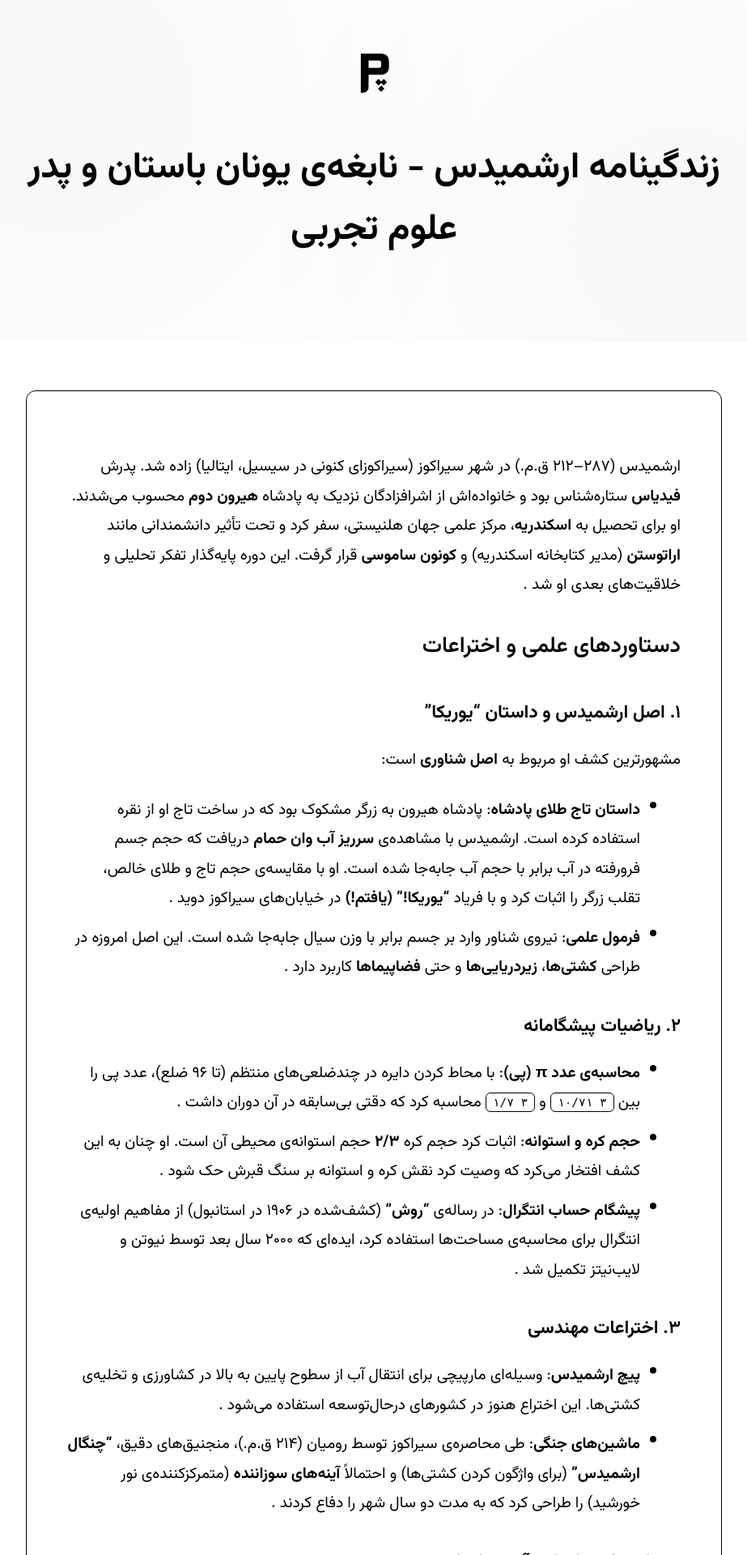
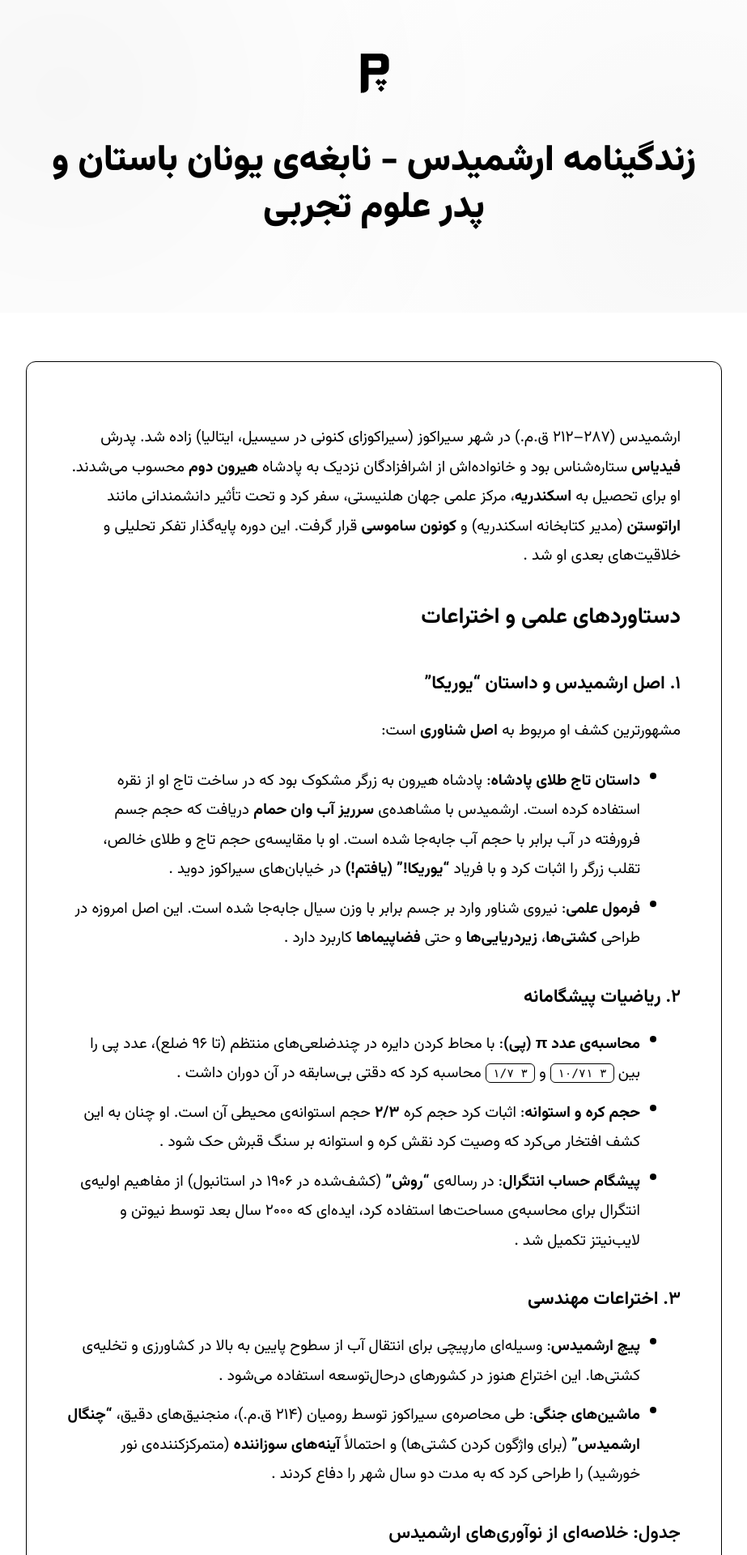
Before and after one commit to darkblog/darkblog.github.io, a Jekyll site: the page built from _posts/2025-7-5-63.md, in a window 1280 px wide. Shown: the top 1920 px of the page at 81% size, without its empty margins (178-1101 px from the left). Built offline with Jekyll 4.4.1, drawn with Linux system fonts in a browser that asks for light colours.

Commit message:
Update post.html

```diff
--- a/_layouts/post.html
+++ b/_layouts/post.html
@@ -15,7 +15,7 @@
 
     <link rel="preconnect" href="https://fonts.googleapis.com">
     <link rel="preconnect" href="https://fonts.gstatic.com" crossorigin>
-    <link href="https://fonts.googleapis.com/css2?family=Vazirmatn:wght@400;500;600;700&display=swap" rel="stylesheet">
+    <link href="https://fonts.googleapis.com/css2?family=Vazirmatn:wght@100;200;300;400;500;600;700;800;900&display=swap" rel="stylesheet">
 
     <style>
         * {
@@ -37,6 +37,7 @@
             display: flex;
             flex-direction: column;
             min-height: 100vh;
+            font-weight: 400;
         }
 
         .hero-section {
@@ -93,7 +94,8 @@
             color: black;
             position: relative;
             padding-bottom: 20px;
-            font-weight: 700;
+            font-weight: 900;
+            line-height: 1.3;
         }
 
         .post-main-image-container {
@@ -149,6 +151,7 @@
             font-size: 1.2rem;
             line-height: 1.9;
             color: black;
+            font-weight: 400;
         }
 
         .post-content p {
@@ -177,6 +180,7 @@
             font-style: italic;
             line-height: 1.5;
             opacity: 0.8;
+            font-weight: 300;
         }
 
         .post-content blockquote {
@@ -189,6 +193,7 @@
             font-size: 1.2rem;
             position: relative;
             border-radius: var(--radius);
+            font-weight: 400;
         }
 
         .post-content blockquote::before {
@@ -199,6 +204,7 @@
             top: 10px;
             right: 20px;
             opacity: 0.3;
+            font-weight: 300;
         }
 
         .post-content h1, .post-content h2, .post-content h3 {
@@ -212,14 +218,14 @@
             font-size: 2rem;
             margin-top: 0;
             color: black;
-            font-weight: 700;
+            font-weight: 800;
         }
 
         .post-content h2 {
             font-size: 1.7rem;
             padding-bottom: 10px;
             position: relative;
-            font-weight: 600;
+            font-weight: 700;
         }
 
         .post-content h3 {
@@ -232,6 +238,7 @@
             text-decoration: none;
             transition: 0.3s;
             border-bottom: 1px solid transparent;
+            font-weight: 500;
         }
 
         .post-content a:hover {
@@ -256,6 +263,7 @@
             font-size: 0.9rem;
             color: black;
             border: 1px solid black;
+            font-weight: 400;
         }
 
         .post-content ul {
@@ -316,6 +324,7 @@
         .post-content table thead {
             background-color: black;
             color: white;
+            font-weight: 600;
         }
 
         .post-content table th {
@@ -331,6 +340,7 @@
             text-align: right;
             border-bottom: 1px solid black;
             vertical-align: top;
+            font-weight: 400;
         }
 
         .post-content table tbody tr {
@@ -406,7 +416,8 @@
             color: black;
             position: relative;
             padding-bottom: 15px;
-            font-weight: 600;
+            font-weight: 700;
+            line-height: 1.4;
         }
 
         .post-card-title a {
```
